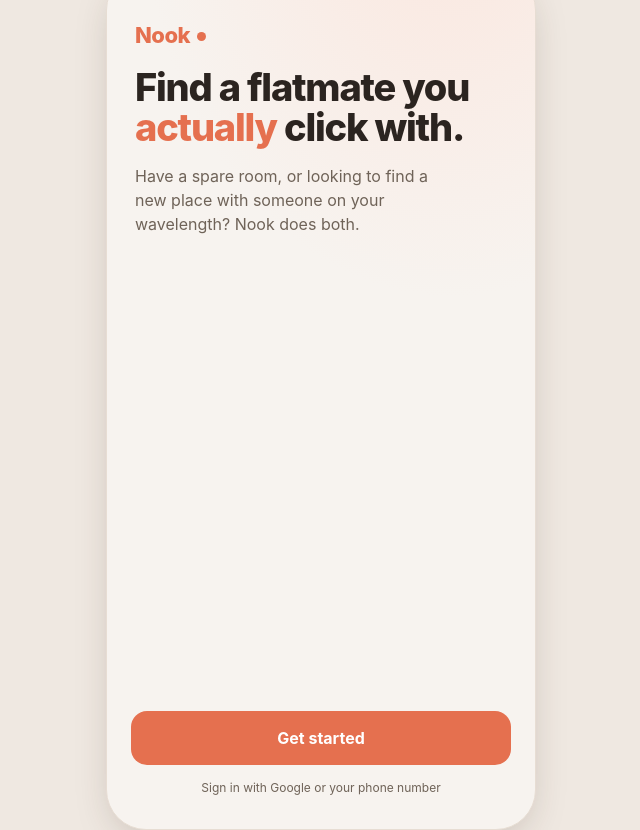
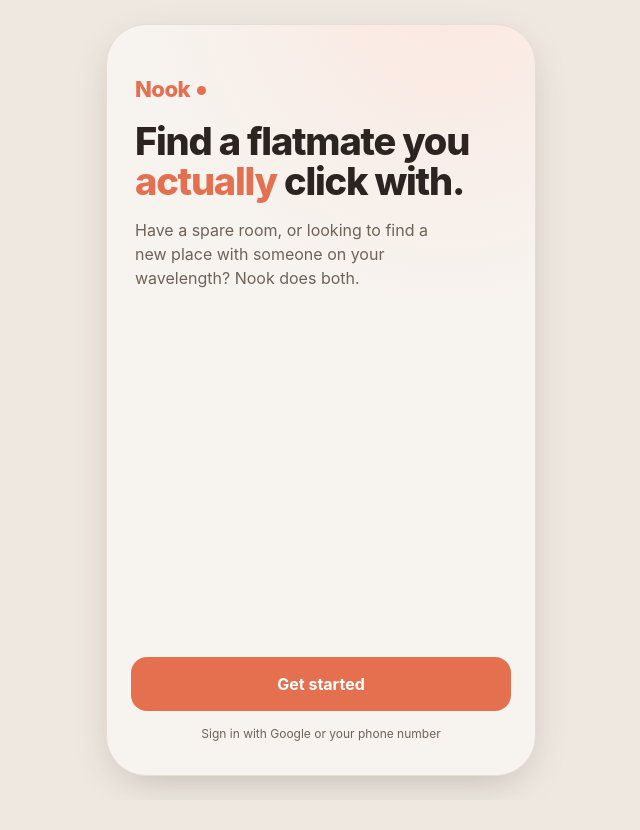
Before and after one commit to spokale165/nook, a Next.js app: page / in a window 1280 px wide. Shown: the whole page, without its empty margins (319-959 px from the left). After the commit the page ends 800 px from the top, so only its background shows below. Built offline with nearby package versions, Linux system fonts and the light colour scheme; no server answers.

Commit message:
UI Fixes

```diff
--- a/app/globals.css
+++ b/app/globals.css
@@ -19,12 +19,12 @@ html,body{height:100%}
 body{font-family:-apple-system,BlinkMacSystemFont,"Segoe UI",Roboto,Helvetica,Arial,sans-serif;
   background:var(--bg);color:var(--ink);display:flex;align-items:center;justify-content:center;
   min-height:100%;line-height:1.5;-webkit-font-smoothing:antialiased}
-.app{position:relative;width:100%;max-width:430px;height:100vh;max-height:920px;
+.app{position:relative;width:100%;max-width:430px;height:100vh;height:100dvh;max-height:920px;
   background:var(--bg);overflow:hidden;display:flex;flex-direction:column}
 @media(min-width:520px){
   body{background:#efe8e1;padding:24px}
   @media (prefers-color-scheme: dark){ body{background:#120f0d} }
-  .app{height:860px;border-radius:40px;box-shadow:var(--shadow);border:1px solid var(--line)}
+ .app{height:min(860px, calc(100dvh - 48px));border-radius:40px;box-shadow:var(--shadow);border:1px solid var(--line)}
 }
 .scroll{flex:1;overflow-y:auto;overflow-x:hidden;display:flex;flex-direction:column}
 .topbar{display:flex;align-items:center;justify-content:space-between;padding:16px 20px 8px}
```
